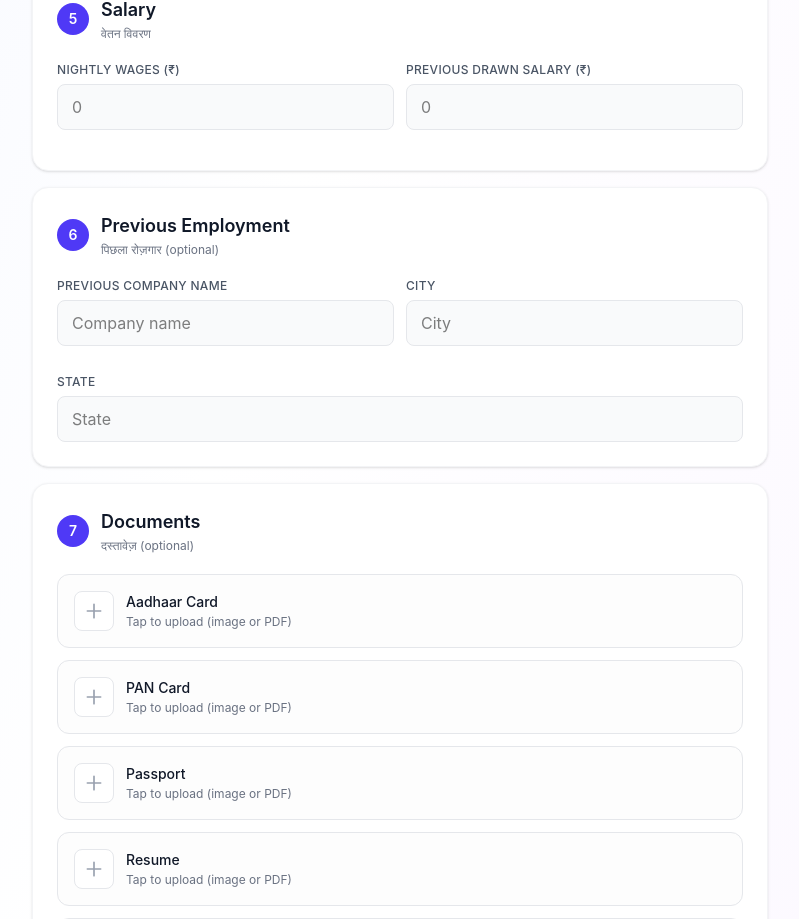
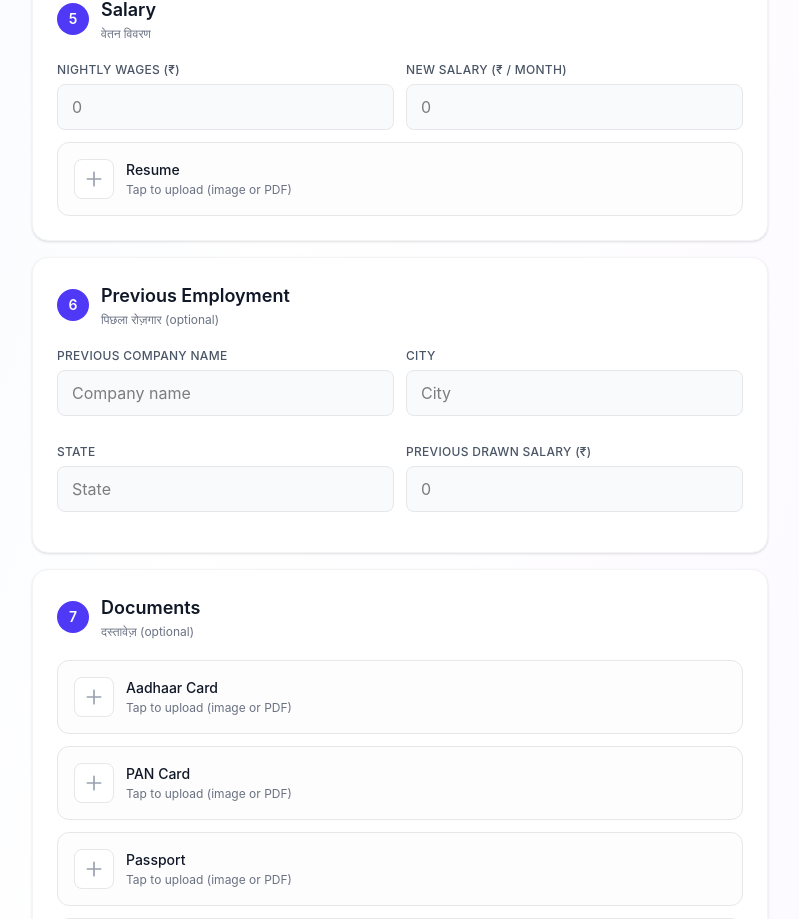
Before and after one commit to finance381/employee-form, a React (Vite) app: page / in a window 1280 px wide. Shown: the part 2273-3192 px from the top of the page, without its empty margins (240-1039 px from the left). Built offline with nearby package versions, Linux system fonts and the light colour scheme; no server answers.

Commit message:
form chanmge

```diff
--- a/src/App.jsx
+++ b/src/App.jsx
@@ -196,6 +196,7 @@ function PublicEmployeeForm() {
 
   var [nightWage, setNightWage] = useState('')
   var [prevSalary, setPrevSalary] = useState('')
+  var [newSalary, setNewSalary] = useState('')
 
   var [prevCompany, setPrevCompany] = useState('')
   var [prevCity, setPrevCity] = useState('')
@@ -253,6 +254,7 @@ function PublicEmployeeForm() {
         ifsc_code: ifsc.trim().toUpperCase() || null,
         night_wage_rupees: nightWage ? Number(nightWage) : null,
         prev_drawn_salary_rupees: prevSalary ? Number(prevSalary) : null,
+        new_salary_rupees: newSalary ? Number(newSalary) : null,
         previous_company_name: prevCompany.trim() || null,
         previous_city: prevCity.trim() || null,
         previous_state: prevState.trim() || null,
@@ -431,14 +433,17 @@ function PublicEmployeeForm() {
         </Section>
 
         <Section n="5" title="Salary" subtitle="वेतन विवरण">
-          <div className="grid grid-cols-1 md:grid-cols-2 gap-3">
-            <Field label="Nightly Wages (₹)">
+          <div className="grid grid-cols-1 md:grid-cols-2 gap-3 mb-3">
+            <Field label="Nightly Wages (₹)" className="mb-0">
               <TextInput type="number" min="0" step="1" value={nightWage} onChange={function (e) { setNightWage(e.target.value) }} placeholder="0" />
             </Field>
-            <Field label="Previous Drawn Salary (₹)" className="mb-0">
-              <TextInput type="number" min="0" step="1" value={prevSalary} onChange={function (e) { setPrevSalary(e.target.value) }} placeholder="0" />
+            <Field label="New Salary (₹ / month)" className="mb-0">
+              <TextInput type="number" min="0" step="1" value={newSalary} onChange={function (e) { setNewSalary(e.target.value) }} placeholder="0" />
             </Field>
           </div>
+          <DocUpload label="Resume" required={false}
+            file={docFiles.resume}
+            onChange={function (f) { setDocFile('resume', f) }} />
         </Section>
 
         <Section n="6" title="Previous Employment" subtitle="पिछला रोज़गार (optional)">
@@ -449,15 +454,18 @@ function PublicEmployeeForm() {
             <Field label="City">
               <TextInput value={prevCity} onChange={function (e) { setPrevCity(e.target.value) }} placeholder="City" />
             </Field>
-            <Field label="State" className="mb-0 md:col-span-2">
+            <Field label="State">
               <TextInput value={prevState} onChange={function (e) { setPrevState(e.target.value) }} placeholder="State" />
+            </Field>
+            <Field label="Previous Drawn Salary (₹)" className="mb-0">
+              <TextInput type="number" min="0" step="1" value={prevSalary} onChange={function (e) { setPrevSalary(e.target.value) }} placeholder="0" />
             </Field>
           </div>
         </Section>
 
         <Section n="7" title="Documents" subtitle="दस्तावेज़ (optional)">
           <div className="space-y-3">
-            {DOC_TYPES.map(function (dt) {
+            {DOC_TYPES.filter(function (dt) { return dt.key !== 'resume' }).map(function (dt) {
               return (
                 <DocUpload key={dt.key} label={dt.label} required={dt.required}
                   file={docFiles[dt.key]}
```
